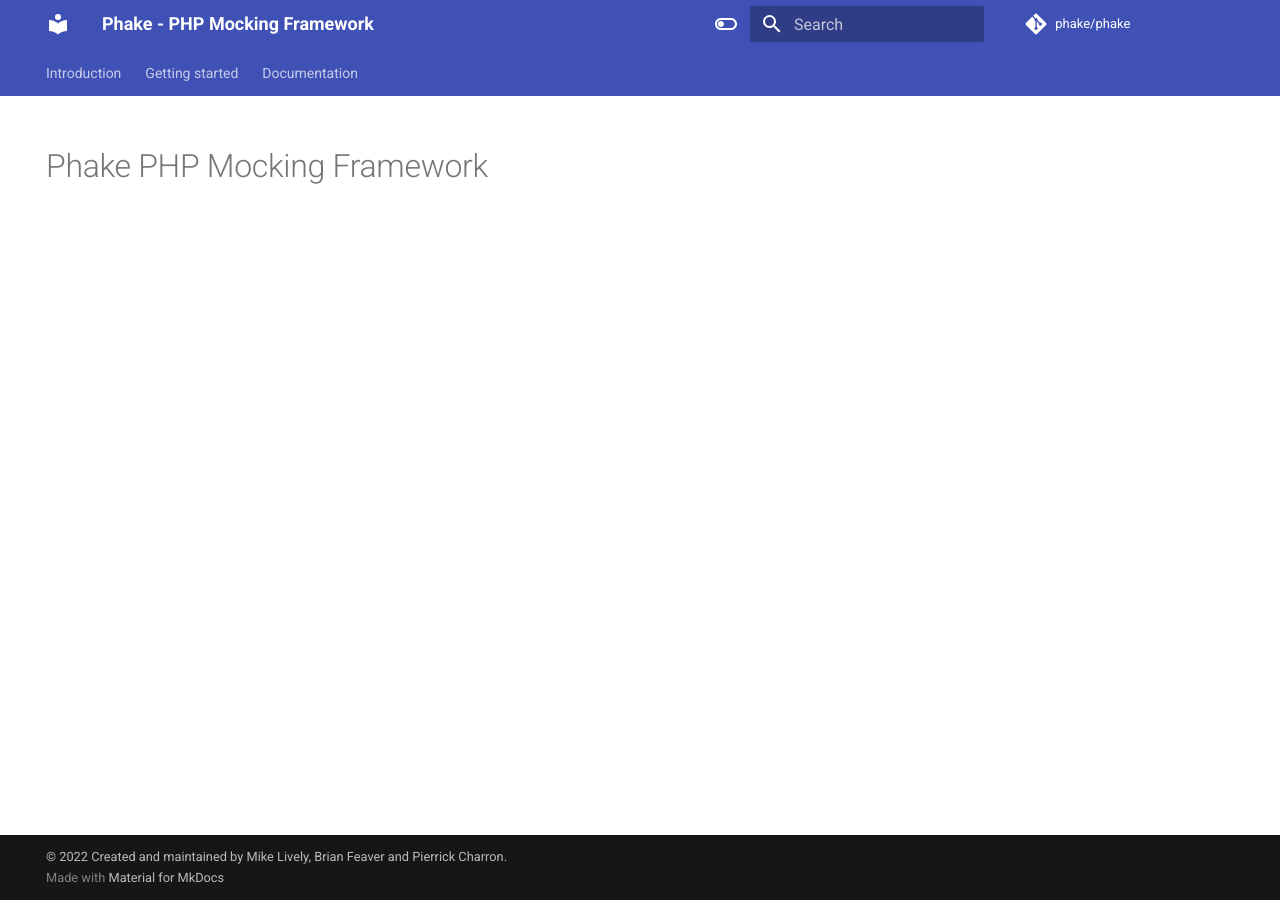
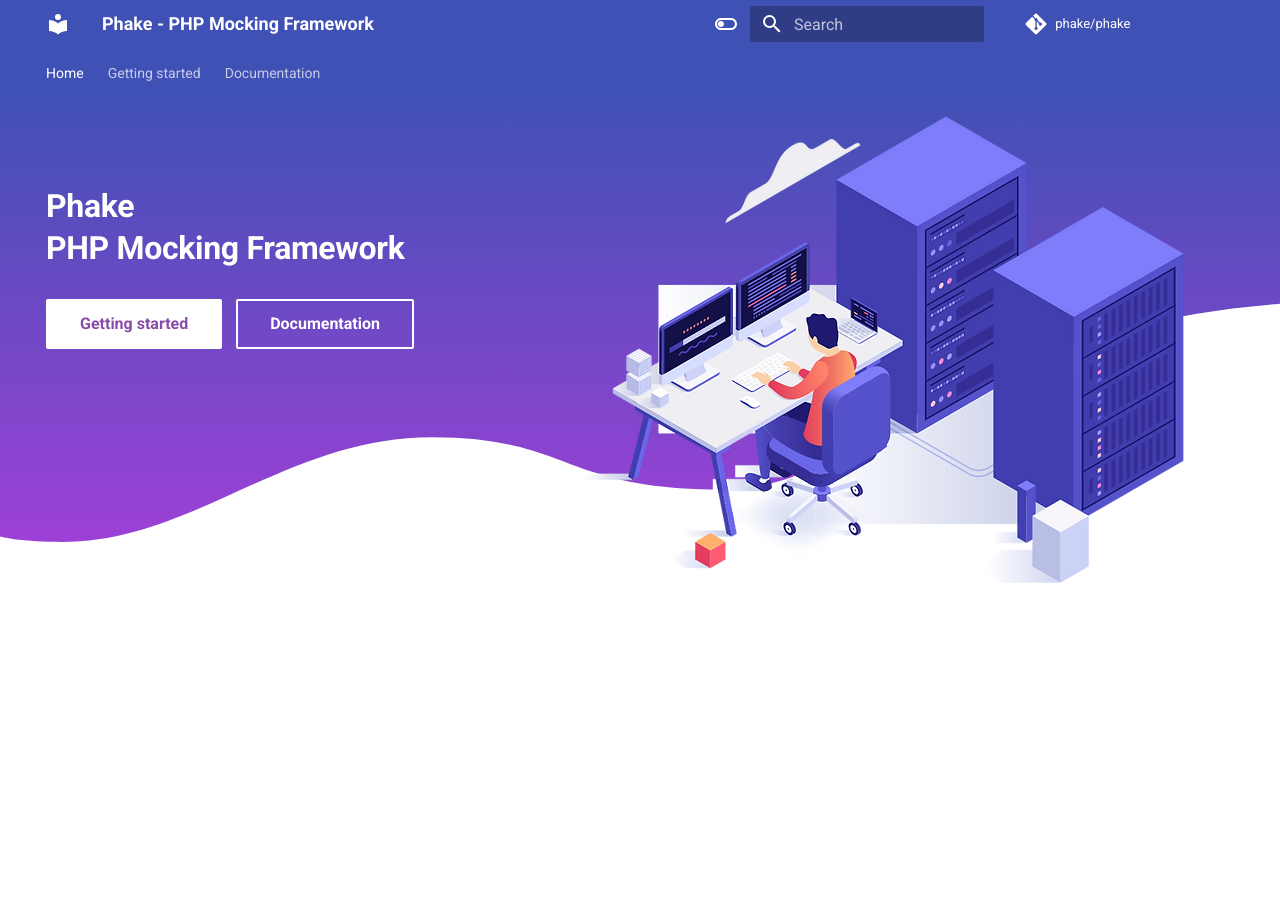
Before and after one commit to phake/phake.github.io, an MkDocs documentation site: the page built from docs/index.md, in a window 1280 px wide. Built offline with MkDocs 1.6.1 and Material for MkDocs 9.7.7, drawn with Linux system fonts in a browser that asks for light colours; comment, search, counter and statistics services are not loaded.

Commit message:
Add home page and documentation index

```diff
--- a/docs/index.md
+++ b/docs/index.md
@@ -1,5 +1,4 @@
 ---
-hide:
-- navigation
+template: overrides/home.html
+title: Material for MkDocs
 ---
-# Phake PHP Mocking Framework
--- a/mkdocs.yml
+++ b/mkdocs.yml
@@ -23,11 +23,11 @@
 
 theme:
   name: material
+  custom_dir: theme
   features:
     - navigation.tracking
     - navigation.tabs
     - navigation.sections
-    - navigation.indexes
     - toc.integrate
   palette:
     - scheme: default
@@ -40,9 +40,10 @@
         name: Switch to light mode
 
 nav:
-  - Introduction: introduction.md
+  - Home: index.md
   - Getting started: getting-started.md
   - Documentation:
+    - Introduction: documentation/index.md
     - Creating Mocks: documentation/mocks.md
     - Method Stubbing: documentation/stubbing.md
     - Method Verification: documentation/method-verification.md
--- /dev/null
+++ b/theme/overrides/home.html
@@ -0,0 +1,28 @@
+{% extends "overrides/main.html" %}
+{% block extrahead %}
+  <link rel="stylesheet" href="{{ 'overrides/assets/stylesheets/main.b84289b2.min.css' | url }}">
+{% endblock %}
+{% block tabs %}
+  {{ super() }}
+  <style>.md-header{position:initial}.md-main__inner{margin:0}.md-content{display:none}@media screen and (min-width:60em){.md-sidebar--secondary{display:none}}@media screen and (min-width:76.25em){.md-sidebar--primary{display:none}}</style>
+  <section class="mdx-container">
+    <div class="md-grid md-typeset">
+      <div class="mdx-hero">
+        <div class="mdx-hero__image">
+          <img src="assets/images/home.webp" alt="" width="600" height="467" draggable="false">
+        </div>
+        <div class="mdx-hero__content">
+		  <h1>Phake<br />PHP Mocking Framework</h1>
+          <a href="{{ 'getting-started/' | url }}" title="Getting started" class="md-button md-button--primary">
+            Getting started
+          </a>
+          <a href="{{ 'documentation/' | url }}" title="Documentation" class="md-button">
+            Documentation
+          </a>
+        </div>
+      </div>
+    </div>
+  </section>
+{% endblock %}
+{% block content %}{% endblock %}
+{% block footer %}{% endblock %}
--- /dev/null
+++ b/theme/overrides/main.html
@@ -0,0 +1 @@
+{% extends "base.html" %}
```
Also changed, not shown: docs/documentation/index.md (renamed from docs/introduction.md, +0 -5 lines), docs/assets/images/home.webp (added), docs/assets/images/illustration.png (added), theme/overrides/assets/stylesheets/main.b84289b2.min.css (added).
